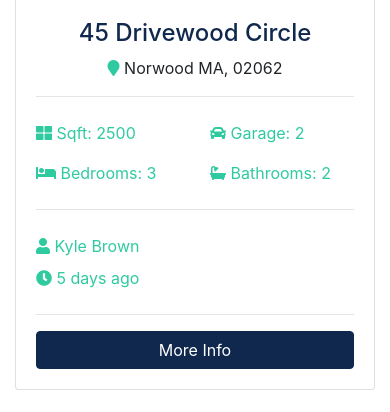
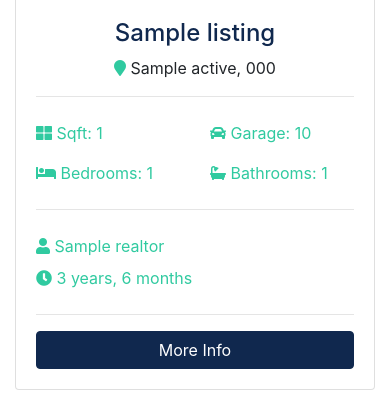
Before and after one commit to ItsBhatt/django_project, a Django app: page / in a window 390 px wide. Shown: the part 1194-1606 px from the top of the page. Run offline with Django 4.2, Linux system fonts and the light colour scheme; tables that the repository leaves empty hold one stand-in row (values such as "Sample post"); grey boxes marked "Sample" are stand-in pictures; some libraries are stand-ins or nearby versions.

Commit message:
home and about page data added

```diff
--- a/pages/views.py
+++ b/pages/views.py
@@ -3,18 +3,38 @@
 """
 
 from django.shortcuts import render
+from listings.models import Listing
+from realtors.models import Realtor
 
 def index(request):
     """
       Test func.
     """
-    return render(request, 'pages/index.html')
+    listings = Listing.objects.order_by('-list_date').filter(is_published = True)[:3]
+    context = {
+        'listings': listings
+    }
+
+    return render(request, 'pages/index.html', context)
 
 def about(request):
     """
       Test func.
     """
-    return render(request, 'pages/about.html')
+    realtors = Realtor.objects.order_by('hire_date').all()
+    mvp = {}
+
+    for realtor in realtors:
+        if realtor.is_mvp:
+            mvp = realtor
+            break
+
+    context = {
+        'realtors': realtors,
+        'mvp': mvp,
+    }
+
+    return render(request, 'pages/about.html', context)
 
 def login(request):
     """
--- a/templates/pages/index.html
+++ b/templates/pages/index.html
@@ -1,5 +1,6 @@
 {% extends 'base.html' %}
 {% load static %}
+{% load humanize %}
 
 {% block content %}
 <!-- Showcase -->
@@ -151,134 +152,51 @@
     <h3 class="text-center mb-3">Latest Listings</h3>
     <div class="row">
       <!-- Listing 1 -->
+      {% if listings %}
+        {% for listing in listings %}
           <div class="col-md-6 col-lg-4 mb-4">
             <div class="card listing-preview">
-          <img class="card-img-top" src="{% static 'img/homes/home-1.jpg' %}" alt="" />
+              <img class="card-img-top" src="{{ listing.photo_main.url }}" alt="" />
               <div class="card-img-overlay">
                 <h2>
-              <span class="badge badge-secondary text-white">$490,000</span>
+                  <span class="badge badge-secondary text-white">${{ listing.price | intcomma }}</span>
                 </h2>
               </div>
               <div class="card-body">
                 <div class="listing-heading text-center">
-              <h4 class="text-primary">45 Drivewood Circle</h4>
+                  <h4 class="text-primary">{{ listing.title }}</h4>
                   <p>
-                <i class="fas fa-map-marker text-secondary"></i> Norwood MA,
-                02062
+                    <i class="fas fa-map-marker text-secondary"></i> {{ listing.city }} {{ listing.state }},
+                    {{ listing.zip_code }}
                   </p>
                 </div>
                 <hr />
                 <div class="row py-2 text-secondary">
                   <div class="col-6">
-                <i class="fas fa-th-large"></i> Sqft: 2500
+                    <i class="fas fa-th-large"></i> Sqft: {{ listing.sqft }}
                   </div>
-              <div class="col-6"><i class="fas fa-car"></i> Garage: 2</div>
+                  <div class="col-6"><i class="fas fa-car"></i> Garage: {{ listing.garage }}</div>
                 </div>
                 <div class="row py-2 text-secondary">
-              <div class="col-6"><i class="fas fa-bed"></i> Bedrooms: 3</div>
-              <div class="col-6"><i class="fas fa-bath"></i> Bathrooms: 2</div>
+                  <div class="col-6"><i class="fas fa-bed"></i> Bedrooms: {{ listing.bedrooms }}</div>
+                  <div class="col-6"><i class="fas fa-bath"></i> Bathrooms: {{ listing.bathrooms }}</div>
                 </div>
                 <hr />
                 <div class="row py-2 text-secondary">
-              <div class="col-6"><i class="fas fa-user"></i> Kyle Brown</div>
+                  <div class="col-6"><i class="fas fa-user"></i> {{ listing.realtor }}</div>
                 </div>
                 <div class="row text-secondary pb-2">
-              <div class="col-6"><i class="fas fa-clock"></i> 5 days ago</div>
+                  <div class="col-12"><i class="fas fa-clock"></i> {{ listing.list_date | timesince }}</div>
                 </div>
                 <hr />
-            <a href="{% url 'listings' %}" class="btn btn-primary btn-block"
+                <a href="{% url 'listing' listing.id %}" class="btn btn-primary btn-block"
                   >More Info</a
                 >
               </div>
             </div>
           </div>
-
-      <!-- Listing 2 -->
-      <div class="col-md-6 col-lg-4 mb-4">
-        <div class="card listing-preview">
-          <img class="card-img-top" src="{% static 'img/homes/home-2.jpg' %}" alt="" />
-          <div class="card-img-overlay">
-            <h2>
-              <span class="badge badge-secondary text-white">$550,000</span>
-            </h2>
-          </div>
-          <div class="card-body">
-            <div class="listing-heading text-center">
-              <h4 class="text-primary">18 Jefferson Lane</h4>
-              <p>
-                <i class="fas fa-map-marker text-secondary"></i> Woburn MA,
-                01801
-              </p>
-            </div>
-            <hr />
-            <div class="row py-2 text-secondary">
-              <div class="col-6">
-                <i class="fas fa-th-large"></i> Sqft: 3200
-              </div>
-              <div class="col-6"><i class="fas fa-car"></i> Garage: 1</div>
-            </div>
-            <div class="row py-2 text-secondary">
-              <div class="col-6"><i class="fas fa-bed"></i> Bedrooms: 4</div>
-              <div class="col-6">
-                <i class="fas fa-bath"></i> Bathrooms: 2.5
-              </div>
-            </div>
-            <hr />
-            <div class="row py-2 text-secondary">
-              <div class="col-6"><i class="fas fa-user"></i> Mark Hudson</div>
-            </div>
-            <div class="row text-secondary pb-2">
-              <div class="col-6"><i class="fas fa-clock"></i> 5 days ago</div>
-            </div>
-            <hr />
-            <a href="{% url 'listings' %}" class="btn btn-primary btn-block"
-              >More Info</a
-            >
-          </div>
-        </div>
-      </div>
-
-      <!-- Listing 3 -->
-      <div class="col-md-6 col-lg-4 mb-4">
-        <div class="card listing-preview">
-          <img class="card-img-top" src="{% static 'img/homes/home-3.jpg' %}" alt="" />
-          <div class="card-img-overlay">
-            <h2>
-              <span class="badge badge-secondary text-white">$580,000</span>
-            </h2>
-          </div>
-          <div class="card-body">
-            <div class="listing-heading text-center">
-              <h4 class="text-primary">187 Woodrow Street</h4>
-              <p>
-                <i class="fas fa-map-marker text-secondary"></i> Salem MA, 01915
-              </p>
-            </div>
-            <hr />
-            <div class="row py-2 text-secondary">
-              <div class="col-6">
-                <i class="fas fa-th-large"></i> Sqft: 3107
-              </div>
-              <div class="col-6"><i class="fas fa-car"></i> Garage: 0</div>
-            </div>
-            <div class="row py-2 text-secondary">
-              <div class="col-6"><i class="fas fa-bed"></i> Bedrooms: 4</div>
-              <div class="col-6"><i class="fas fa-bath"></i> Bathrooms: 3</div>
-            </div>
-            <hr />
-            <div class="row py-2 text-secondary">
-              <div class="col-6"><i class="fas fa-user"></i> Mark Hudson</div>
-            </div>
-            <div class="row text-secondary pb-2">
-              <div class="col-6"><i class="fas fa-clock"></i> 5 days ago</div>
-            </div>
-            <hr />
-            <a href="{% url 'listings' %}" class="btn btn-primary btn-block"
-              >More Info</a
-            >
-          </div>
-        </div>
-      </div>
+        {% endfor %}
+      {% endif %}
     </div>
   </div>
 </section>
```
Also changed, not shown: templates/pages/about.html (+13 -34 lines). Lines whose indentation alone changed are shown as unchanged.
